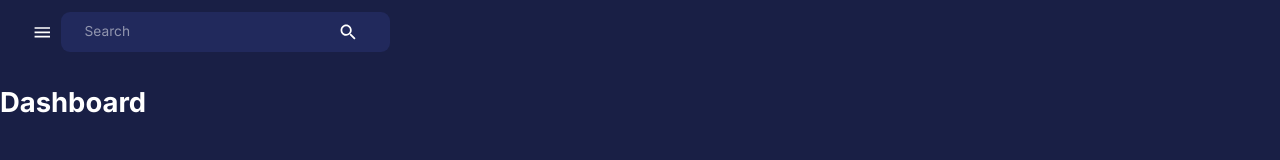
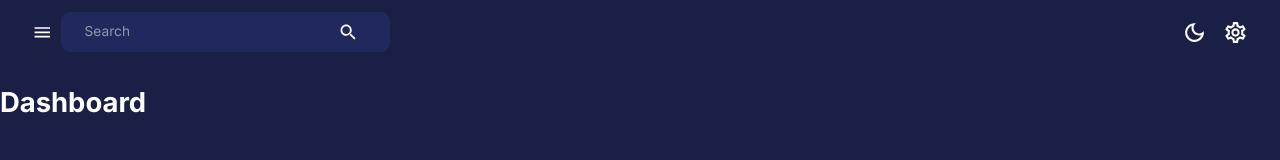
Before and after one commit to HaileabWolde/React-Admin-Panel, a React (Create React App) app in the folder client/: page /dashboard in a window 1280 px wide. Shown: the top 160 px of the page. Built offline with nearby package versions, Linux system fonts and the light colour scheme.

Commit message:
added some styling

```diff
--- a/client/src/component/Navbar.js
+++ b/client/src/component/Navbar.js
@@ -29,7 +29,7 @@ export const Navbar = ()=>{
          justifyContent: "space-between",
 
         }}
-        >
+        > {/* Left Side Of The Navigation Bar*/}
             <FlexBetween
            >
                 <IconButton onClick={()=> console.log('open Sidebar nigga')}>
@@ -50,6 +50,19 @@ export const Navbar = ()=>{
                     </IconButton>
                 </FlexBetween>
             </FlexBetween>
+            {/*Right Side of The Navigation Bar*/}
+            <FlexBetween>
+                <IconButton
+                onClick={()=> dispatch(setMode())}
+                >
+                    {
+                        theme.palette.mode === 'dark' ? <DarkModeOutlined sx={{fontSize: "25px"}}/> : <LightModeOutlined  sx={{fontSize: "25px"}}/>
+                    }
+                </IconButton>
+                <IconButton>
+                    <SettingsOutlined sx={{fontSize: "25px"}}/>
+                </IconButton>
+            </FlexBetween>
         </Toolbar>
        </AppBar>
     )
```
